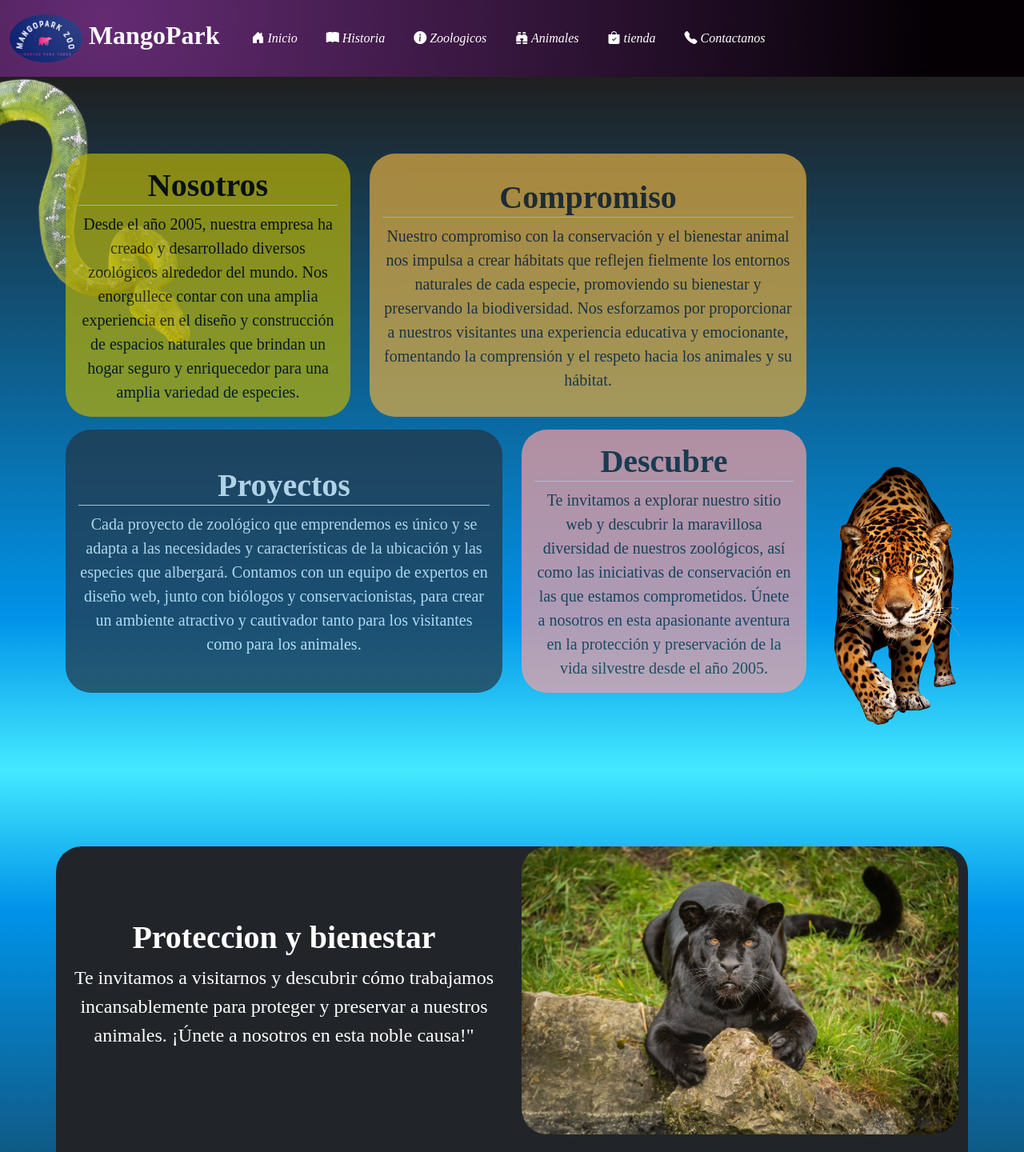
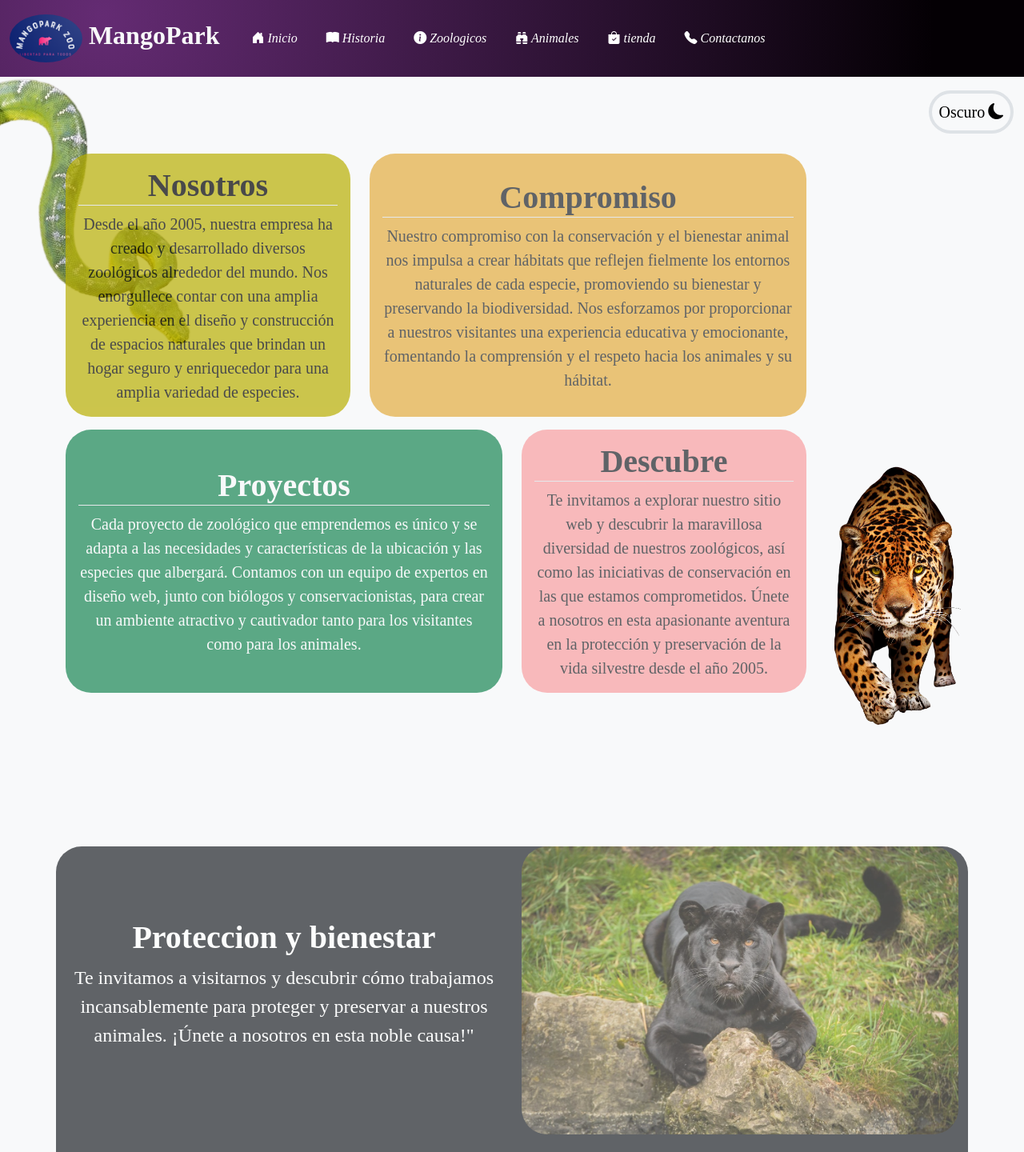
Before and after one commit to ErickPu146/Mango-Park, a React (Create React App) app: page / in a window 1280 px wide. Shown: the top 1440 px of the page at 80% size. Built offline with nearby package versions, Linux system fonts and the light colour scheme.

Commit message:
Cambio de los backgrounds

```diff
--- a/src/components/header/style.css
+++ b/src/components/header/style.css
@@ -1,5 +1,3 @@
-@import url("https://cdn.jsdelivr.net/npm/bootstrap-icons@1.10.5/font/bootstrap-icons.css");
-
 .navAndFooter {
 
     background-image: radial-gradient( circle farthest-corner at 10% 20%,  rgba(100,43,115,1) 0%, rgba(4,0,4,1) 90% );
--- /dev/null
+++ b/src/components/selectorTheme/index.js
@@ -0,0 +1,22 @@
+import "./style.css";
+
+const SelectorTheme = ( { setBackground, backGround } ) => {
+
+  return (
+    <>
+      <div
+        className="btn btn-light themes fs-5 d-flex
+            justify-content-center align-items-center gap-1
+            p-2 border border-4 rounded-5
+        "
+        onClick={() => setBackground(!backGround)}
+      >
+        <span>{backGround ? 'Claro' : 'Oscuro'}</span>
+        <i className={`${backGround ? 'd-block' : 'd-none'} bi bi-brightness-high-fill`} ></i>
+        <i className={`${backGround ? 'd-none' : 'd-block'} bi bi-moon-fill`}></i>
+      </div>
+    </>
+  );
+};
+
+export { SelectorTheme };
--- /dev/null
+++ b/src/components/selectorTheme/style.css
@@ -0,0 +1,11 @@
+.themes {
+    position: absolute;
+    z-index: 1;
+    top: 1%;
+    right: 1%;
+}
+
+.themes:hover {
+    background-color: rgb(238, 238, 238);
+    cursor: pointer;
+}
--- a/src/containers/inicio/index.js
+++ b/src/containers/inicio/index.js
@@ -1,3 +1,4 @@
+import { useState } from 'react';
 import "./style.css";
 import { Header } from "../../components/header";
 import { Footer } from "../../components/footer/";
@@ -8,13 +9,20 @@ import imagen2 from "./images/imagen2.jpg";
 import imagen3 from "./images/imagen3.jpg";
 import imagen4 from "./images/imagen4.jpg";
 import imagen5 from "./images/imagen5.jpg";
+import { SelectorTheme } from "../../components/selectorTheme";
 
 const Inicio = () => {
+  const [backGround, setBackground] = useState(false);
+
     return (
         <>
             <Header />
-            <main className="">
-                <div className="bg-1 py-5 relative">
+            <main className="position-relative">
+                <SelectorTheme
+                    setBackground={setBackground}
+                    backGround={backGround}
+                />
+                <div className={`${backGround ? 'bg-dark' : 'bg-light'} py-5 relative`}>
                     <img src={fondoAnimal2} alt="Animal" className="d-none d-lg-block fondoAnimal2"/>
                     <div className="container text-center relative">
                         <div className="row py-5">
@@ -46,7 +54,7 @@ const Inicio = () => {
                                 </div>
                             </div>
                             <div className="card bg-transparent border-0 mt-4 mt-md-0 col-12 col-md-7 col-xl-6">
-                                <div className="opacity text-light card-zoo3 rounded-5 card-body d-flex flex-column justify-content-center align-items-center">
+                                <div className={`${backGround ? 'card-zoo3' : 'bg-success'} opacity text-light rounded-5 card-body d-flex flex-column justify-content-center align-items-center`}>
                                     <h1 className="w-100 border-bottom">
                                         Proyectos
                                     </h1>
@@ -74,8 +82,8 @@ const Inicio = () => {
                     </div>
                 </div>
 
-                <div className="bg-2 py-5">
-                    <div className="container my-5 text-center text-bg-dark rounded-5">
+                <div className={`${backGround ? 'bg-dark' : 'bg-light'} py-5`}>
+                    <div className={`${backGround ? 'card-zoo5' : 'text-bg-dark'} opacity container my-5 text-center rounded-5`}>
                         <div className="row align-items-center mt-5 galeria">
                             <div className="col-12 col-md-6 p-3">
                                 <h1>Proteccion y bienestar</h1>
--- a/src/containers/inicio/style.css
+++ b/src/containers/inicio/style.css
@@ -55,11 +55,16 @@
 }
 
 .card-zoo3 {
-    background-color: #253342;
+    background-color: #4f76a0;
 }
 
 .card-zoo4 {
     background-color: #f89fa1;
+}
+
+.card-zoo5 {
+    background-color: #F7CE68;
+    background-image: linear-gradient(135deg, #F7CE68 0%, #FBAB7E 52%);
 }
 
 .galeria .imgContainer {
--- a/src/index.css
+++ b/src/index.css
@@ -1,4 +1,5 @@
 @import 'bootstrap/dist/css/bootstrap.min.css';
+@import url("https://cdn.jsdelivr.net/npm/bootstrap-icons@1.10.5/font/bootstrap-icons.css");
 
 body {
   margin: 0;
```
